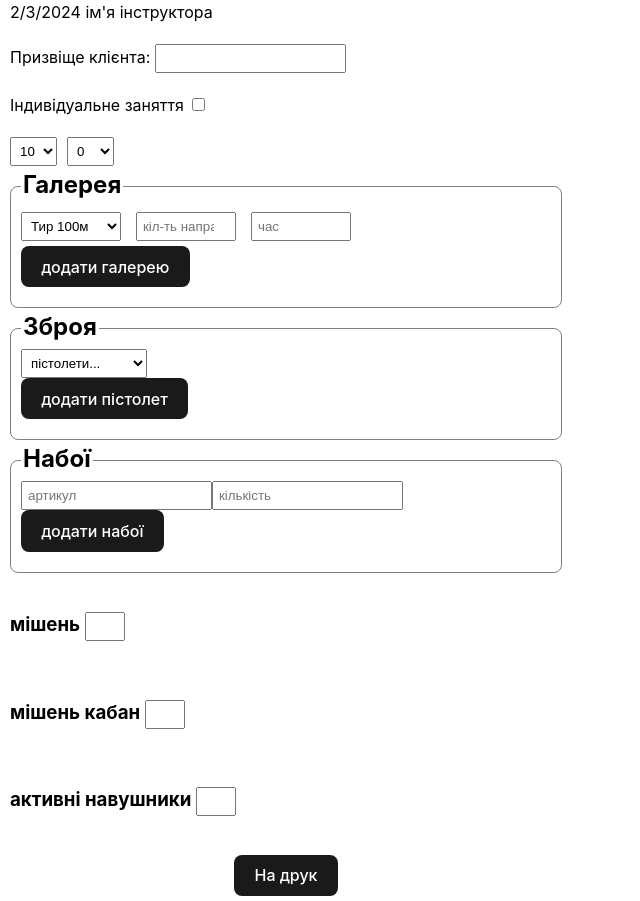
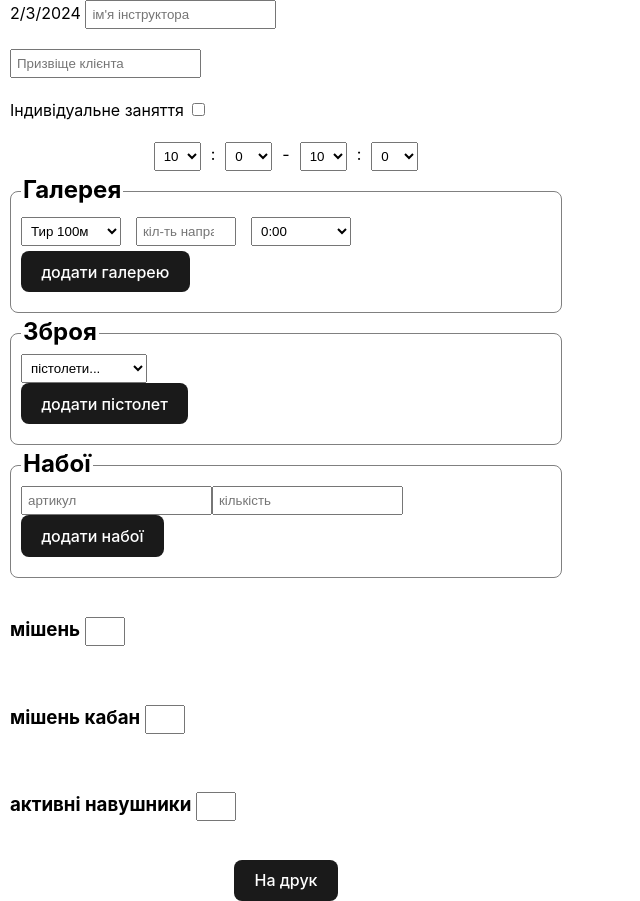
Before and after one commit to Andrew-devcoder/steel-argument, a React (Vite) app: page / in a window 1280 px wide. Shown: the whole page, without its empty margins (0-640 px from the left). Built offline with nearby package versions, Linux system fonts and the light colour scheme.

Commit message:
test time gallery

```diff
--- a/src/components/form/Form.jsx
+++ b/src/components/form/Form.jsx
@@ -36,29 +36,19 @@ const Form = () => {
 		console.log(name)
 	}
 
-
-	//
-
-
-
-	//
-
 	return (
 		<>
 			<div className={style.container}>
 				<form onSubmit={handleSubmit}>
 
-					<div>{dateToday} {finishTime}  ім'я інструктора</div>
+					<div>{dateToday} {finishTime}   <input type="text" placeholder="ім'я інструктора" /></div>
 
-					<label htmlFor="name">Призвіще клієнта: <input type="text" value={name} onChange={(e) => setName(e.target.value)} /></label>
+					<div><input placeholder="Призвіще клієнта" type="text" value={name} onChange={(e) => setName(e.target.value)} /></div>
 
 					<div>
 						<label htmlFor="individually">Індивідуальне заняття </label>
 						<input type="checkbox" id="individually" />
 					</div>
-
-
-
 
 					<TimePicker />
 
--- a/src/components/form/Form.module.scss
+++ b/src/components/form/Form.module.scss
@@ -65,6 +65,11 @@
     textarea,
     select {
         border: none;
+        appearance: none;
+
+        &::-ms-expand {
+            // display: none;
+        }
     }
 
     button {
--- a/src/components/gallery/Gallery.jsx
+++ b/src/components/gallery/Gallery.jsx
@@ -1,5 +1,5 @@
 
-import { useState } from "react";
+import { useEffect, useState } from "react";
 import style from "./Gallery.module.scss"
 
 import { AdapterDayjs } from '@mui/x-date-pickers/AdapterDayjs';
@@ -18,6 +18,23 @@ const galleryListOption = [
 const { container, label, row, step, time } = style
 
 const Gallery = () => {
+	const [time, setTime] = useState([]);
+
+	const addToTime = () => {
+		const update = [];
+
+		for (let i = 0; i < 10; i++) {
+			update.push({ hour: i, zore: "00", thirty: "30" });
+		}
+
+		setTime(update);
+	};
+
+	useEffect(() => {
+		addToTime();
+		console.log(time);
+	}, []);
+
 	const [galleryList, setGalleryList] = useState([{ gallery: '' }])
 	const handleGallery = (e, index) => {
 		const selectedGallery = e.target.value
@@ -61,11 +78,45 @@ const Gallery = () => {
 							max="6"
 							placeholder="кіл-ть направлень"
 						/>
-						<input
+						{/* <input
 							className={time}
 							type="number"
 							placeholder="час"
-						/>
+						/> */}
+
+						<select>
+							{time.map((item, index) => {
+
+								if (item.hour == 0) {
+									const formattedTime = `${item.hour}:${item.zore}`
+
+									return (
+										<option
+											key={index}
+											value={formattedTime}
+										>
+											{formattedTime}
+										</option>
+									)
+								} else {
+									const formattedTime = `${item.hour}:${item.thirty}`
+
+									return (
+										<option
+											key={index}
+											value={formattedTime}
+										>
+											{formattedTime}
+										</option>
+									)
+
+								}
+							}
+
+							)}
+						</select>
+
+
 						{/* <LocalizationProvider dateAdapter={AdapterDayjs}>
 
 							<MobileTimePicker
@@ -82,7 +133,7 @@ const Gallery = () => {
 				додати галерею
 			</button>
 
-		</div>
+		</div >
 	)
 };
 
--- a/src/components/time-picker/TimePicker.jsx
+++ b/src/components/time-picker/TimePicker.jsx
@@ -52,16 +52,30 @@ const TimePicker = () => {
 
 				<select name="timeH" >
 					{timeH.map((obj, index) => (
-
 						<option key={index} value={obj.time}>
 							{obj.time}
 						</option>
 					))}
 				</select>
-
+				<div>:</div>
 				<select name="timeM" >
 					{timeM.map((obj, index) => (
-
+						<option key={index} value={obj.time}>
+							{obj.time}
+						</option>
+					))}
+				</select>
+				<div> - </div>
+				<select name="timeH" >
+					{timeH.map((obj, index) => (
+						<option key={index} value={obj.time}>
+							{obj.time}
+						</option>
+					))}
+				</select>
+				<div>:</div>
+				<select name="timeM" >
+					{timeM.map((obj, index) => (
 						<option key={index} value={obj.time}>
 							{obj.time}
 						</option>
--- a/src/components/time-picker/TimePicker.module.scss
+++ b/src/components/time-picker/TimePicker.module.scss
@@ -1,5 +1,6 @@
 .wrapper {
     display: flex;
+    justify-content: center;
     gap: 10px;
 
     @media print {
```
